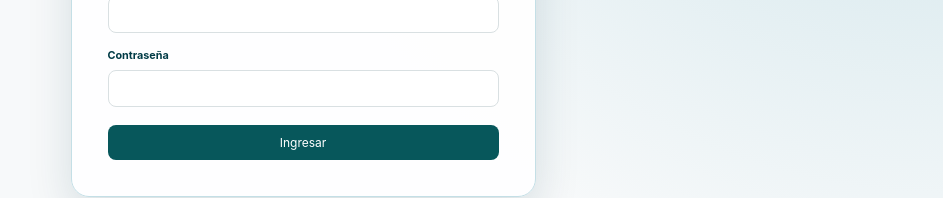
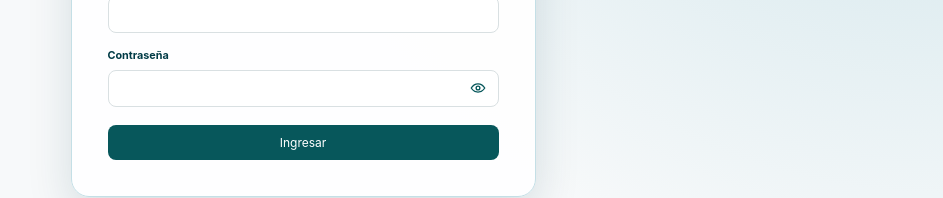
Before and after one commit to SebastianFaliani/SistemaSupermercado, a React (Vite) app in the folder frontend/: page / in a window 1280 px wide. Shown: the part 418-616 px from the top of the page, without its empty margins (337-1280 px from the left). Built offline with nearby package versions, Linux system fonts and the light colour scheme.

Commit message:
fix: mejorar contrasenas y cierre del modal de caja

```diff
--- a/frontend/src/Aplicacion.jsx
+++ b/frontend/src/Aplicacion.jsx
@@ -11,6 +11,7 @@ import { Clientes } from './Clientes.jsx';
 import { Gastos } from './Gastos.jsx';
 import { Empleados } from './Empleados.jsx';
 import { Tesoreria } from './Tesoreria.jsx';
+import { CampoClave } from './componentes/CampoClave.jsx';
 
 const CLAVE_TOKEN = 'supermercado_token';
 
@@ -141,7 +142,7 @@ export function Aplicacion() {
           <label htmlFor="nombre_usuario">Usuario</label>
           <input id="nombre_usuario" name="nombre_usuario" minLength="3" required autoComplete="username" />
           <label htmlFor="clave">Contraseña</label>
-          <input id="clave" name="clave" type="password" minLength="8" required autoComplete="current-password" />
+          <CampoClave id="clave" name="clave" minLength="8" required autoComplete="current-password" />
           {mensaje && <p className="mensaje-error" role="alert">{mensaje}</p>}
           <button className="boton" disabled={enviando}>
             {enviando ? 'Ingresando…' : 'Ingresar'}
--- a/frontend/src/Usuarios.jsx
+++ b/frontend/src/Usuarios.jsx
@@ -1,5 +1,6 @@
 import { useCallback, useEffect, useState } from 'react';
 import { Modal } from './componentes/Modal.jsx';
+import { CampoClave } from './componentes/CampoClave.jsx';
 
 async function solicitar(ruta, token, opciones = {}) {
   const respuesta = await fetch(ruta, {
@@ -24,7 +25,7 @@ function FormularioUsuario({ usuario, roles, alGuardar, alCancelar }) {
       <div className="campo"><label htmlFor="usuario_documento">Documento</label><input id="usuario_documento" name="numero_documento" defaultValue={usuario?.numero_documento ?? ''} maxLength="20" /></div>
       <div className="campo"><label htmlFor="usuario_telefono">Teléfono</label><input id="usuario_telefono" name="telefono" defaultValue={usuario?.telefono ?? ''} maxLength="30" /></div>
       <div className="campo campo--ancho"><label htmlFor="usuario_correo">Correo electrónico</label><input id="usuario_correo" name="correo_electronico" type="email" defaultValue={usuario?.correo_electronico ?? ''} maxLength="254" /></div>
-      <div className="campo campo--ancho"><label htmlFor="usuario_clave">{usuario ? 'Nueva contraseña (opcional)' : 'Contraseña inicial'}</label><input id="usuario_clave" name="clave" type="password" minLength="12" maxLength="128" required={!usuario} autoComplete="new-password" /><small>Mínimo 12 caracteres. Al ingresar deberá cambiarla.</small></div>
+      <div className="campo campo--ancho"><label htmlFor="usuario_clave">{usuario ? 'Nueva contraseña (opcional)' : 'Contraseña inicial'}</label><CampoClave id="usuario_clave" name="clave" minLength="12" maxLength="128" required={!usuario} autoComplete="new-password" /><small>Mínimo 12 caracteres. Al ingresar deberá cambiarla.</small></div>
       {usuario && <label className="filtro-verificacion campo--ancho"><input name="esta_activo" type="checkbox" defaultChecked={Boolean(usuario.esta_activo)} /> Usuario activo</label>}
     </div>
     <div className="modal__acciones"><button type="button" className="boton boton--secundario" onClick={alCancelar}>Cancelar</button><button className="boton">{usuario ? 'Guardar cambios' : 'Crear usuario'}</button></div>
--- a/frontend/src/Ventas.jsx
+++ b/frontend/src/Ventas.jsx
@@ -895,7 +895,7 @@ export function Ventas({ token, permisos }) {
         abierto={modalCaja}
         titulo="Abrir caja"
         alCerrar={() => {
-          if (sesion) setModalCaja(false);
+          if (!procesando) setModalCaja(false);
         }}
       >
         <form className="formulario-modal" onSubmit={abrirCaja}>
@@ -939,6 +939,9 @@ export function Ventas({ token, permisos }) {
             </p>
           )}
           <div className="modal__acciones">
+            <button type="button" className="boton boton--secundario" disabled={procesando} onClick={() => setModalCaja(false)}>
+              Cancelar
+            </button>
             <button
               className="boton"
               disabled={procesando || !cajasDisponibles.length}
--- /dev/null
+++ b/frontend/src/componentes/CampoClave.jsx
@@ -0,0 +1,13 @@
+import { useState } from 'react';
+
+export function CampoClave({ id, ...propiedades }) {
+  const [visible, setVisible] = useState(false);
+  return <div className="campo-clave">
+    <input id={id} {...propiedades} type={visible ? 'text' : 'password'} />
+    <button type="button" className="campo-clave__alternar" onClick={() => setVisible((valor) => !valor)} aria-label={visible ? 'Ocultar contraseña' : 'Mostrar contraseña'} title={visible ? 'Ocultar contraseña' : 'Mostrar contraseña'}>
+      {visible
+        ? <svg viewBox="0 0 24 24" aria-hidden="true"><path d="M3 3l18 18M10.6 10.7a2 2 0 002.7 2.7M9.9 4.2A10.8 10.8 0 0112 4c5.5 0 9 5.3 9 5.3a15.3 15.3 0 01-2.2 2.7M6.3 6.3C4.2 7.7 3 9.3 3 9.3s3.5 5.4 9 5.4c1 0 2-.2 2.9-.5" /></svg>
+        : <svg viewBox="0 0 24 24" aria-hidden="true"><path d="M3 12s3.5-5.5 9-5.5 9 5.5 9 5.5-3.5 5.5-9 5.5S3 12 3 12z" /><circle cx="12" cy="12" r="2.5" /></svg>}
+    </button>
+  </div>;
+}
--- a/frontend/src/estilos.css
+++ b/frontend/src/estilos.css
@@ -34,6 +34,12 @@ form { display: grid; gap: 8px; margin-top: 22px; }
 label { margin-top: 8px; font-size: .9rem; font-weight: 700; }
 input, select, textarea { width: 100%; padding: 10px 11px; border: 1px solid var(--color-gris-200); border-radius: 8px; color: var(--color-negro); background: var(--color-blanco); font: inherit; }
 input:focus, select:focus, textarea:focus { border-color: var(--color-primario-700); outline: 3px solid rgb(102 165 173 / 28%); }
+.campo-clave { position: relative; width: 100%; }
+.campo-clave input { padding-right: 38px; }
+.campo-clave__alternar { position: absolute; top: 50%; right: 7px; width: 28px; height: 28px; padding: 5px; border: 0; border-radius: 6px; color: var(--color-primario-700); background: transparent; cursor: pointer; transform: translateY(-50%); }
+.campo-clave__alternar:hover { color: var(--color-primario-900); background: var(--color-acento-100); }
+.campo-clave__alternar:focus-visible { outline: 2px solid var(--color-acento-500); outline-offset: 1px; }
+.campo-clave__alternar svg { display: block; width: 18px; height: 18px; fill: none; stroke: currentColor; stroke-width: 1.8; stroke-linecap: round; stroke-linejoin: round; }
 .boton { margin-top: 10px; padding: 10px 14px; border: 0; border-radius: 8px; color: var(--color-blanco); background: var(--color-primario-700); font: inherit; font-weight: 400; cursor: pointer; }
 .boton:hover { background: var(--color-primario-900); }
 .boton:disabled { cursor: wait; opacity: .65; }
```
